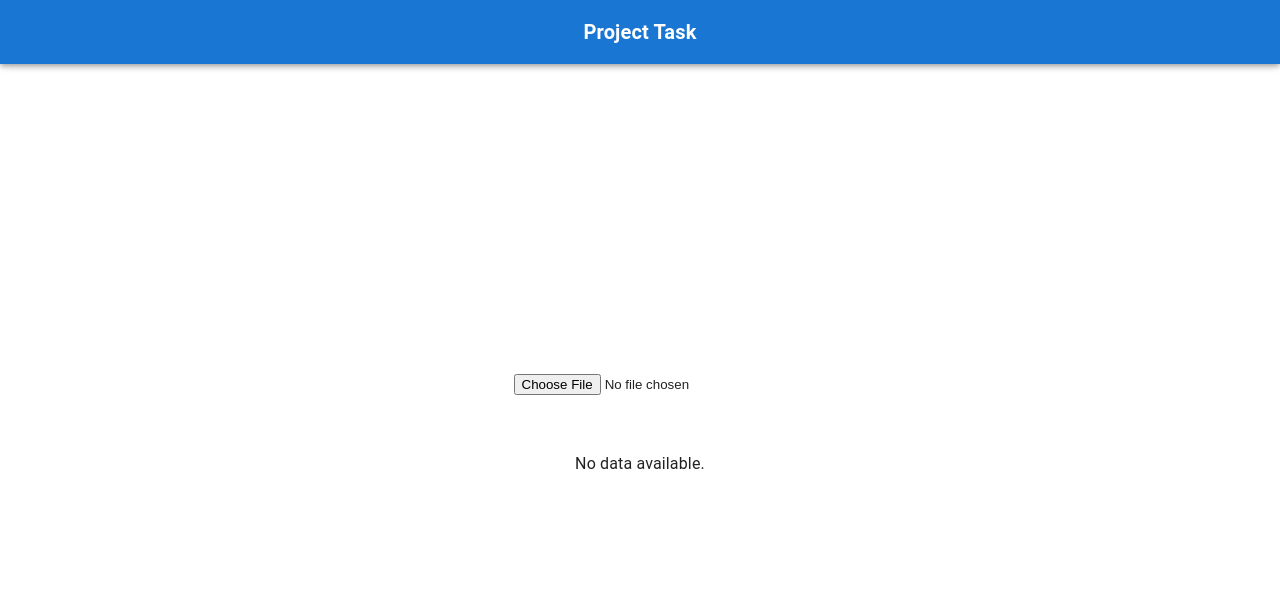
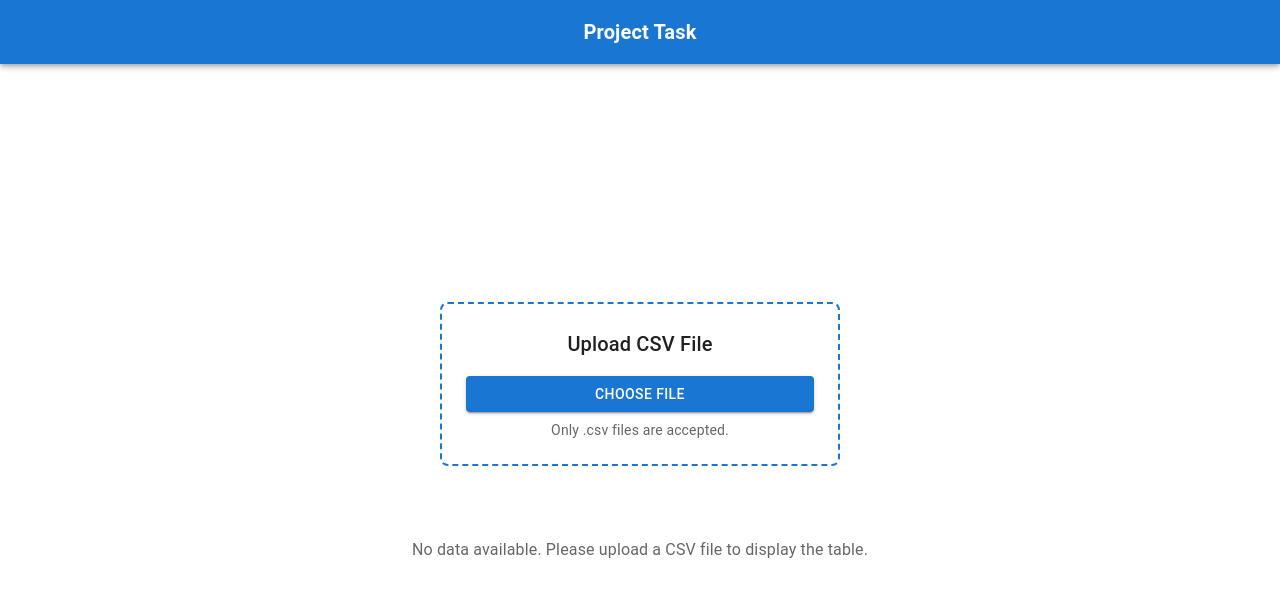
Before and after one commit to jagdishlove/project-task, a React (Vite) app: page / in a window 1280 px wide. Shown: the top 596 px of the page. Built offline with nearby package versions, Linux system fonts and the light colour scheme.

Commit message:
updated UI

```diff
--- a/package.json
+++ b/package.json
@@ -17,7 +17,8 @@
     "@tanstack/react-table": "^8.21.3",
     "papaparse": "^5.5.3",
     "react": "^19.1.0",
-    "react-dom": "^19.1.0"
+    "react-dom": "^19.1.0",
+    "react-dropzone": "^14.3.8"
   },
   "devDependencies": {
     "@eslint/js": "^9.25.0",
--- a/src/components/CSVUploader.jsx
+++ b/src/components/CSVUploader.jsx
@@ -1,3 +1,5 @@
+import React from "react";
+import { Box, Button, Typography } from "@mui/material";
 import Papa from "papaparse";
 
 const CSVUploader = ({ onDataParsed }) => {
@@ -20,9 +22,36 @@ const CSVUploader = ({ onDataParsed }) => {
   };
 
   return (
-    <div>
-      <input type="file" accept=".csv" onChange={handleFileUpload} />
-    </div>
+    <Box
+      sx={{
+        maxWidth: 400,
+        mx: "auto",
+        p: 3,
+        border: "2px dashed",
+        borderColor: "primary.main",
+        borderRadius: 2,
+        textAlign: "center",
+      }}
+    >
+      <Typography variant="h6" mb={2}>
+        Upload CSV File
+      </Typography>
+      <input
+        accept=".csv"
+        id="csv-file-input"
+        type="file"
+        style={{ display: "none" }}
+        onChange={handleFileUpload}
+      />
+      <label htmlFor="csv-file-input">
+        <Button variant="contained" component="span" fullWidth>
+          Choose File
+        </Button>
+      </label>
+      <Typography variant="body2" color="textSecondary" mt={1}>
+        Only .csv files are accepted.
+      </Typography>
+    </Box>
   );
 };
 
--- a/src/pages/Home.jsx
+++ b/src/pages/Home.jsx
@@ -1,4 +1,4 @@
-import { Box } from "@mui/material";
+import { Box, Typography } from "@mui/material";
 import React, { useState } from "react";
 import CSVUploader from "../components/CSVUploader";
 import TableComponent from "../components/Table";
@@ -9,19 +9,28 @@ const Home = () => {
     setCsvData(data);
   };
 
-  console.log("csvData", csvData);
-
   return (
-    <Box>
+    <Box
+      sx={{
+        p: { xs: 2, sm: 4 },
+        maxWidth: 1200,
+        mx: "auto",
+      }}
+    >
       <Box pb={5}>
         <CSVUploader onDataParsed={handleDataParsed} />
       </Box>
-      {csvData.headers.length || csvData.rows.length ? (
+
+      {csvData.headers.length > 0 && csvData.rows.length > 0 ? (
         <TableComponent headers={csvData.headers} rows={csvData.rows} />
       ) : (
-        <div style={{ textAlign: "center", padding: "1rem" }}>
-          No data available.
-        </div>
+        <Typography
+          variant="body1"
+          align="center"
+          sx={{ mt: 4, color: "text.secondary" }}
+        >
+          No data available. Please upload a CSV file to display the table.
+        </Typography>
       )}
     </Box>
   );
```
Also changed, not shown: 1 other file (tests, documents, lock files or other folders).
